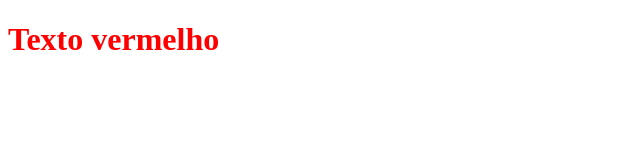
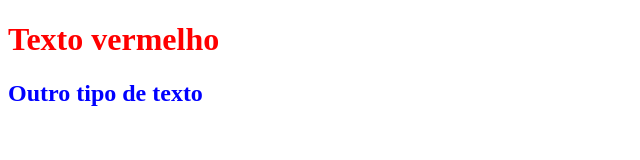
Before and after one commit to MarkPrenda/Learning-js, a plain HTML site: page a.html in a window 1280 px wide. Shown: the whole page, without its empty margins (0-640 px from the left). Drawn offline with Linux system fonts and the light colour scheme.

Commit message:
alteração nos arquivos do a.html e b.css

```diff
--- a/a.html
+++ b/a.html
@@ -9,6 +9,7 @@
 	</head>
 	<body>
 		<h1 class="teste">Texto vermelho</h1>
+		<h2 class="textoblue">Outro tipo de texto</h2>
 		<script src="c.js"></script>
 	</body>
 </html>
--- a/b.css
+++ b/b.css
@@ -1,3 +1,7 @@
 .teste {
 	color: red;
 }
+
+.textoblue {
+	color: blue;
+}
```
